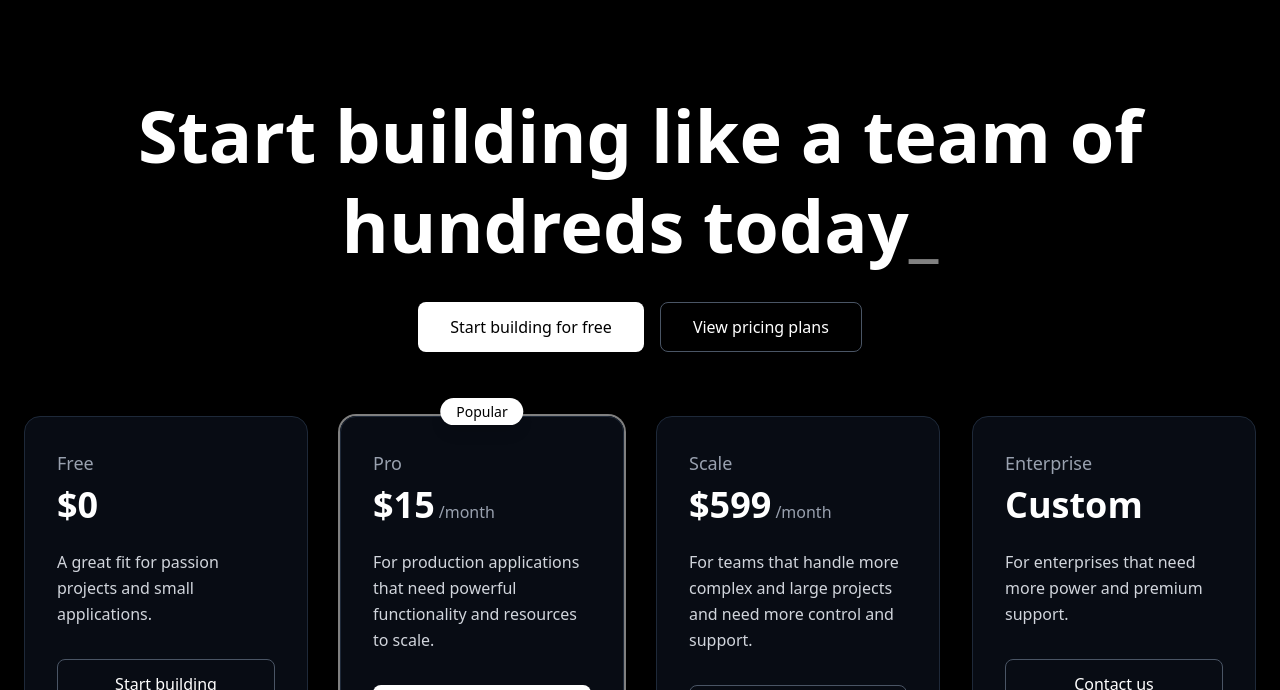
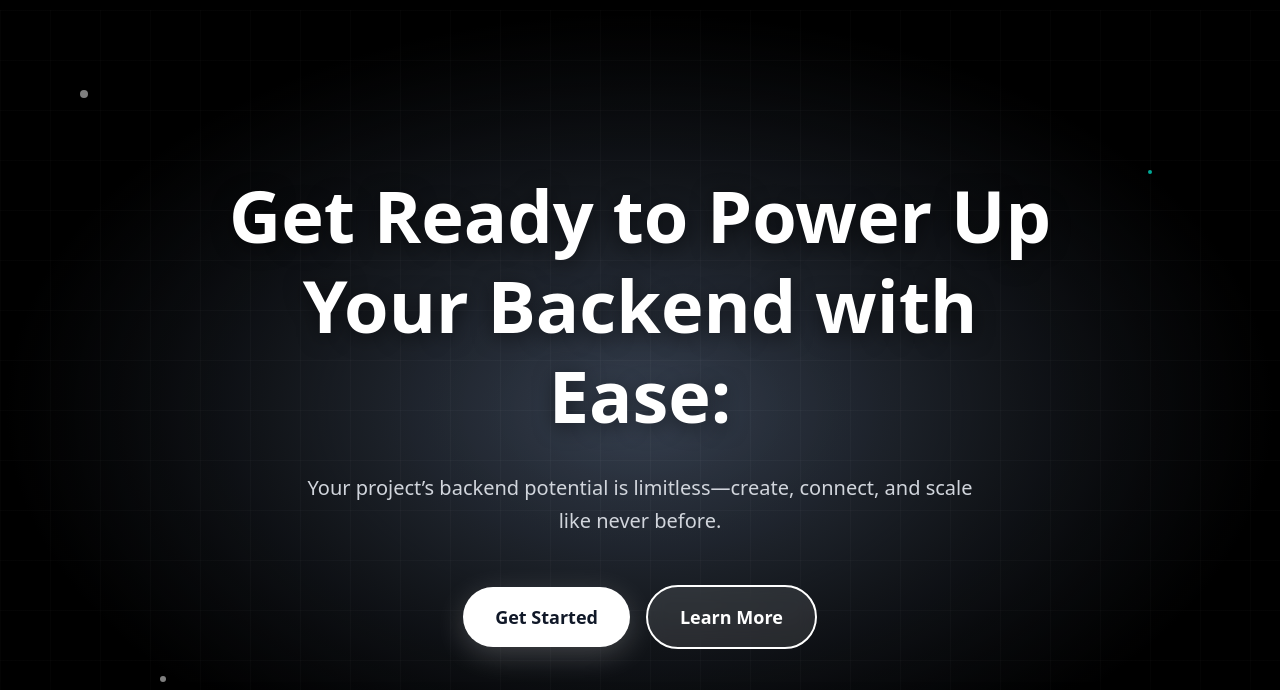
Before and after one commit to pratee-k-umar/FlowForge-F, a Next.js app: page / in a window 1280 px wide. Shown: the part 5810-6500 px from the top of the page. Built offline with nearby package versions, Linux system fonts and the light colour scheme.

Commit message:
anonymous push

```diff
--- a/components/Home.tsx
+++ b/components/Home.tsx
@@ -15,7 +15,7 @@ export const Home = () => {
       <Features />
       <Assurance />
       <Benefits />
-      <Pricing />
+      {/* <Pricing /> */}
     </div>
   );
 };
```
